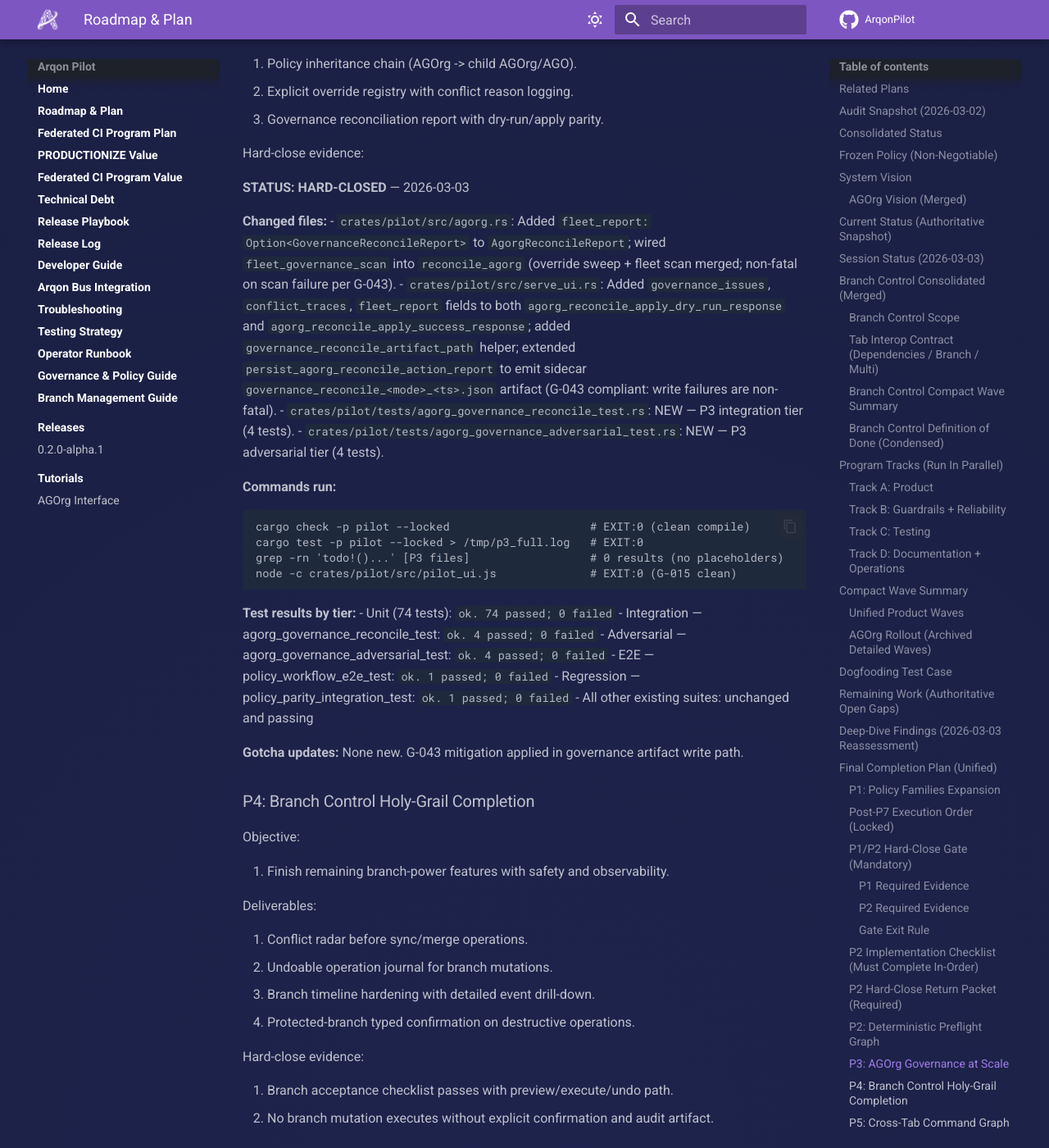
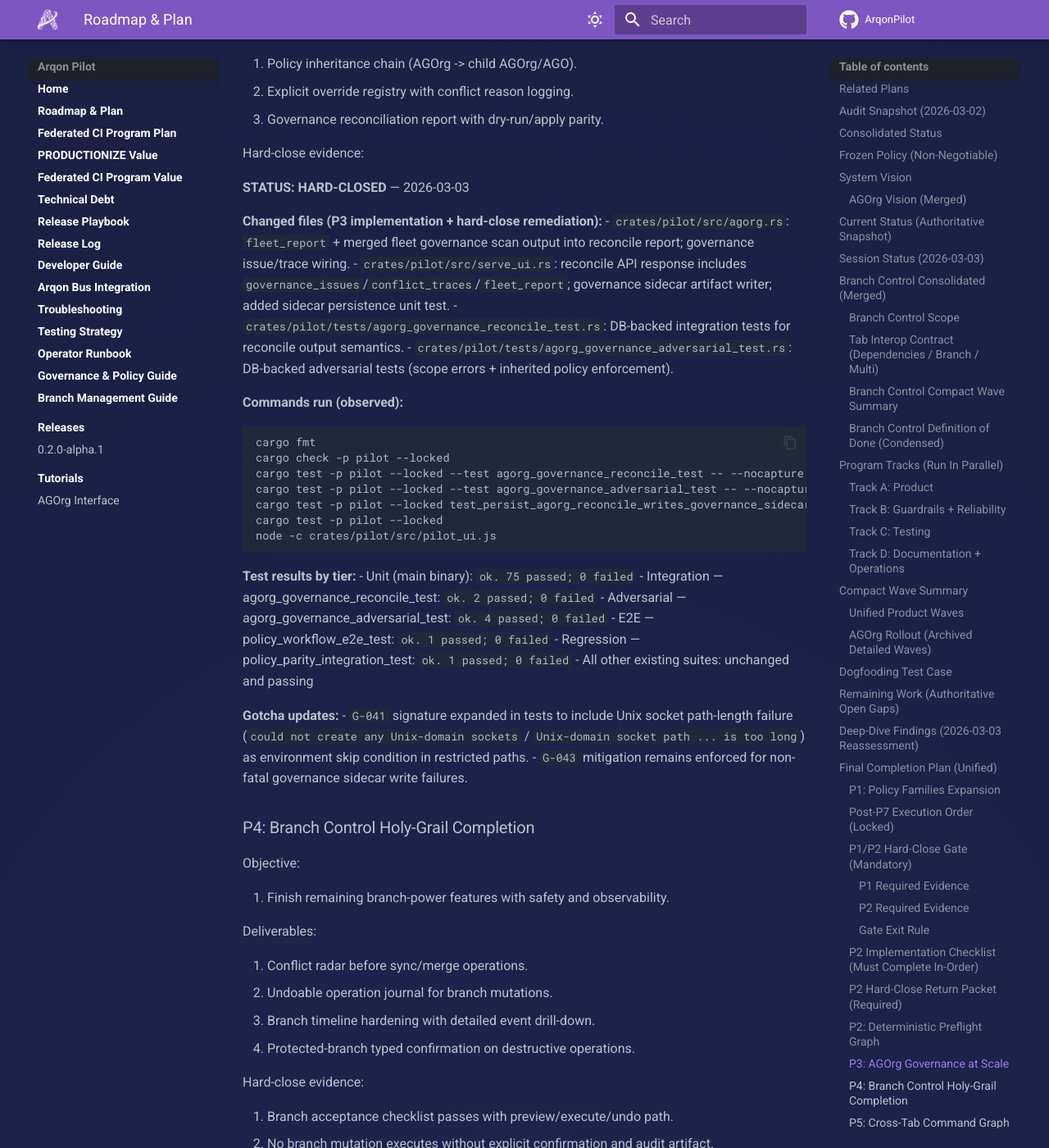
Before and after one commit to novelbytelabs/ArqonPilot, an MkDocs documentation site: the page built from docs/PRODUCTIONIZE.md, in a window 1280 px wide and 1400 px high, scrolled down 13386 px. Shown: the whole window at 82% size. Built offline with MkDocs 1.6.1 and Material for MkDocs 9.7.7, drawn with Linux system fonts in a browser that asks for light colours; comment, search, counter and statistics services are not loaded; some of the changed text lies outside the part shown.

Commit message:
hard-close P3 governance tests and add repo boundary guard

````diff
--- a/docs/PRODUCTIONIZE.md
+++ b/docs/PRODUCTIONIZE.md
@@ -415,29 +415,34 @@
 
 **STATUS: HARD-CLOSED** — 2026-03-03
 
-**Changed files:**
-- `crates/pilot/src/agorg.rs`: Added `fleet_report: Option<GovernanceReconcileReport>` to `AgorgReconcileReport`; wired `fleet_governance_scan` into `reconcile_agorg` (override sweep + fleet scan merged; non-fatal on scan failure per G-043).
-- `crates/pilot/src/serve_ui.rs`: Added `governance_issues`, `conflict_traces`, `fleet_report` fields to both `agorg_reconcile_apply_dry_run_response` and `agorg_reconcile_apply_success_response`; added `governance_reconcile_artifact_path` helper; extended `persist_agorg_reconcile_action_report` to emit sidecar `governance_reconcile_<mode>_<ts>.json` artifact (G-043 compliant: write failures are non-fatal).
-- `crates/pilot/tests/agorg_governance_reconcile_test.rs`: NEW — P3 integration tier (4 tests).
-- `crates/pilot/tests/agorg_governance_adversarial_test.rs`: NEW — P3 adversarial tier (4 tests).
+**Changed files (P3 implementation + hard-close remediation):**
+- `crates/pilot/src/agorg.rs`: `fleet_report` + merged fleet governance scan output into reconcile report; governance issue/trace wiring.
+- `crates/pilot/src/serve_ui.rs`: reconcile API response includes `governance_issues`/`conflict_traces`/`fleet_report`; governance sidecar artifact writer; added sidecar persistence unit test.
+- `crates/pilot/tests/agorg_governance_reconcile_test.rs`: DB-backed integration tests for reconcile output semantics.
+- `crates/pilot/tests/agorg_governance_adversarial_test.rs`: DB-backed adversarial tests (scope errors + inherited policy enforcement).
 
-**Commands run:**
+**Commands run (observed):**
 ```
-cargo check -p pilot --locked                     # EXIT:0 (clean compile)
-cargo test -p pilot --locked > /tmp/p3_full.log   # EXIT:0
-grep -rn 'todo!()...' [P3 files]                  # 0 results (no placeholders)
-node -c crates/pilot/src/pilot_ui.js              # EXIT:0 (G-015 clean)
+cargo fmt
+cargo check -p pilot --locked
+cargo test -p pilot --locked --test agorg_governance_reconcile_test -- --nocapture
+cargo test -p pilot --locked --test agorg_governance_adversarial_test -- --nocapture
+cargo test -p pilot --locked test_persist_agorg_reconcile_writes_governance_sidecar_when_fleet_report_present -- --nocapture
+cargo test -p pilot --locked
+node -c crates/pilot/src/pilot_ui.js
 ```
 
 **Test results by tier:**
-- Unit (74 tests): `ok. 74 passed; 0 failed`
-- Integration — agorg_governance_reconcile_test: `ok. 4 passed; 0 failed`
+- Unit (main binary): `ok. 75 passed; 0 failed`
+- Integration — agorg_governance_reconcile_test: `ok. 2 passed; 0 failed`
 - Adversarial — agorg_governance_adversarial_test: `ok. 4 passed; 0 failed`
 - E2E — policy_workflow_e2e_test: `ok. 1 passed; 0 failed`
 - Regression — policy_parity_integration_test: `ok. 1 passed; 0 failed`
 - All other existing suites: unchanged and passing
 
-**Gotcha updates:** None new. G-043 mitigation applied in governance artifact write path.
+**Gotcha updates:**
+- `G-041` signature expanded in tests to include Unix socket path-length failure (`could not create any Unix-domain sockets` / `Unix-domain socket path ... is too long`) as environment skip condition in restricted paths.
+- `G-043` mitigation remains enforced for non-fatal governance sidecar write failures.
 
 
 ### P4: Branch Control Holy-Grail Completion
````
Also changed, not shown: other parts of docs/PRODUCTIONIZE.md (+2 -0 lines), docs/gotcha-registry.md (+16 -0 lines), 4 other files.
